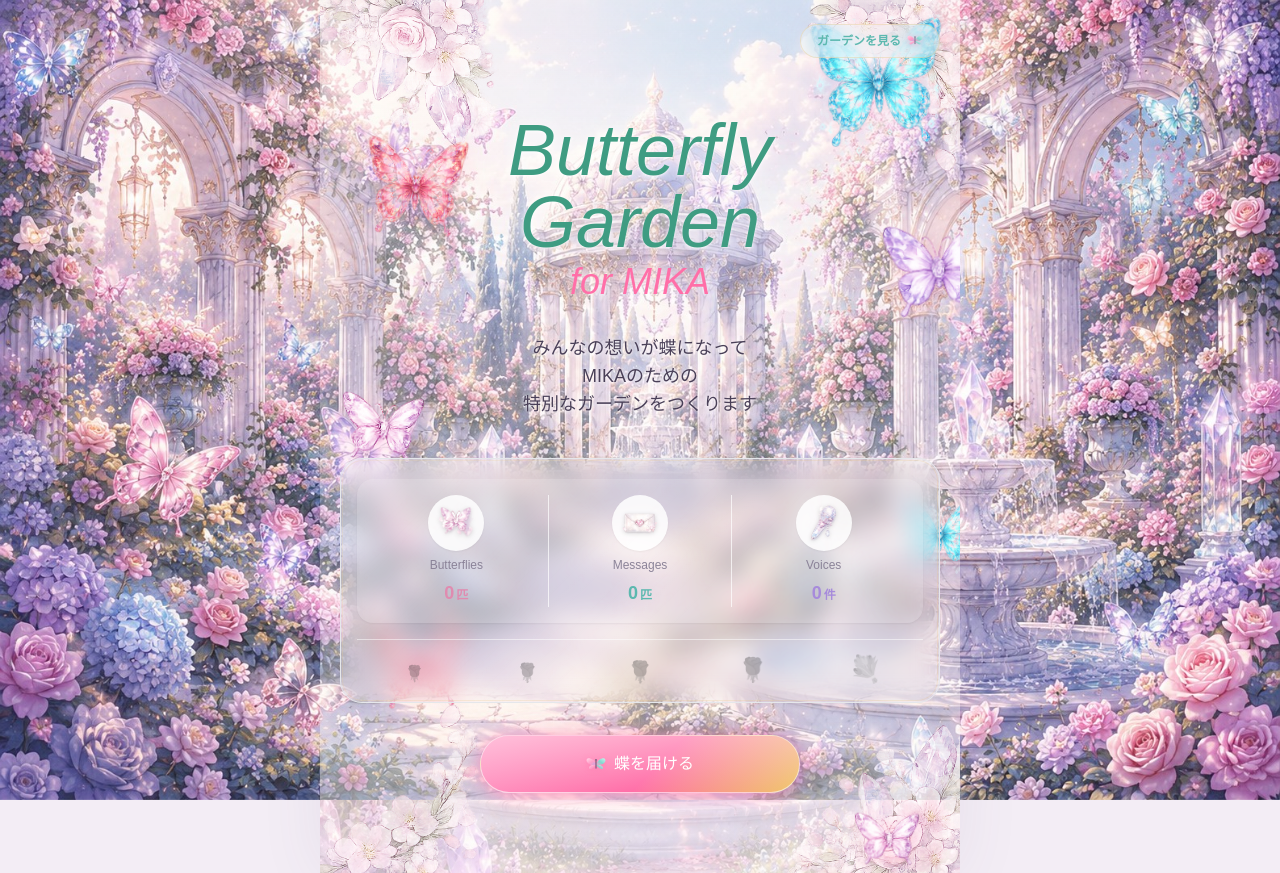
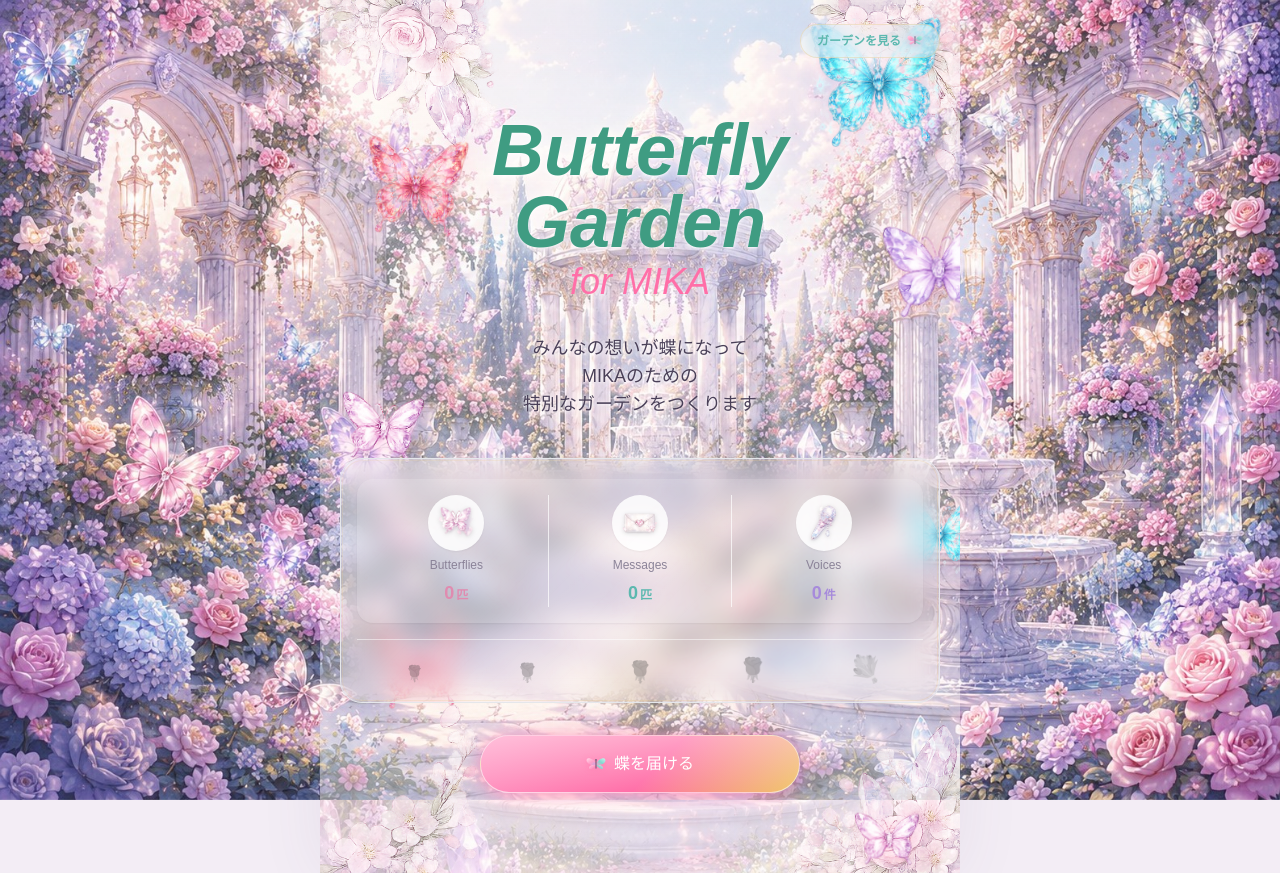
Before and after one commit to niyapop67/Butterfly-garden, a Next.js app: page / in a window 1280 px wide. Built offline with nearby package versions, Linux system fonts and the light colour scheme; no server answers; the database is empty; a web font is replaced by a local one.

Commit message:
TOPページ「Butterfly Garden」の文字を太く(font-semibold)

```diff
--- a/src/app/page.tsx
+++ b/src/app/page.tsx
@@ -77,7 +77,7 @@ export default function TopPage({
       <section className="relative z-10 mb-10 text-center">
         <div className="relative mx-auto max-w-xs pb-6 pt-4 md:max-w-md">
           <h1
-            className="font-display text-5xl italic leading-tight md:text-7xl"
+            className="font-display text-5xl font-semibold italic leading-tight md:text-7xl"
             style={{ color: "#3f9c82", textShadow: "0 2px 16px rgba(255,255,255,0.9), 0 1px 3px rgba(255,255,255,0.9)" }}
           >
             Butterfly Garden
```
